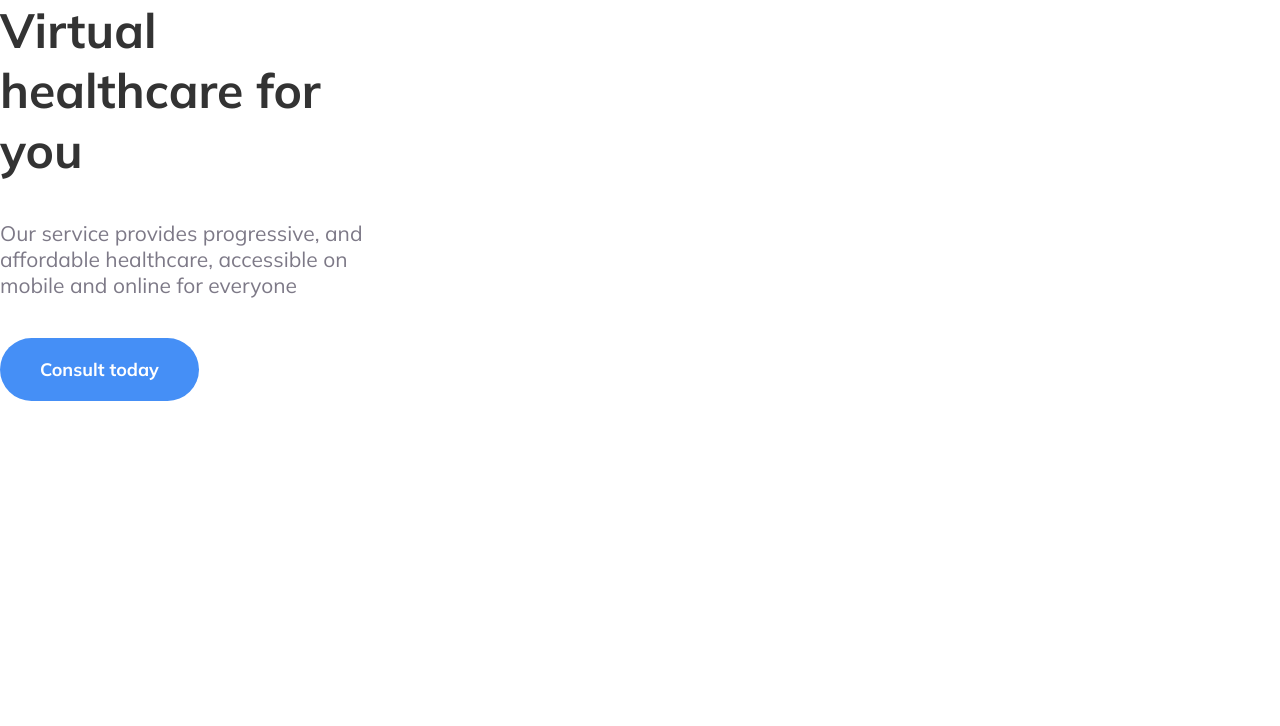
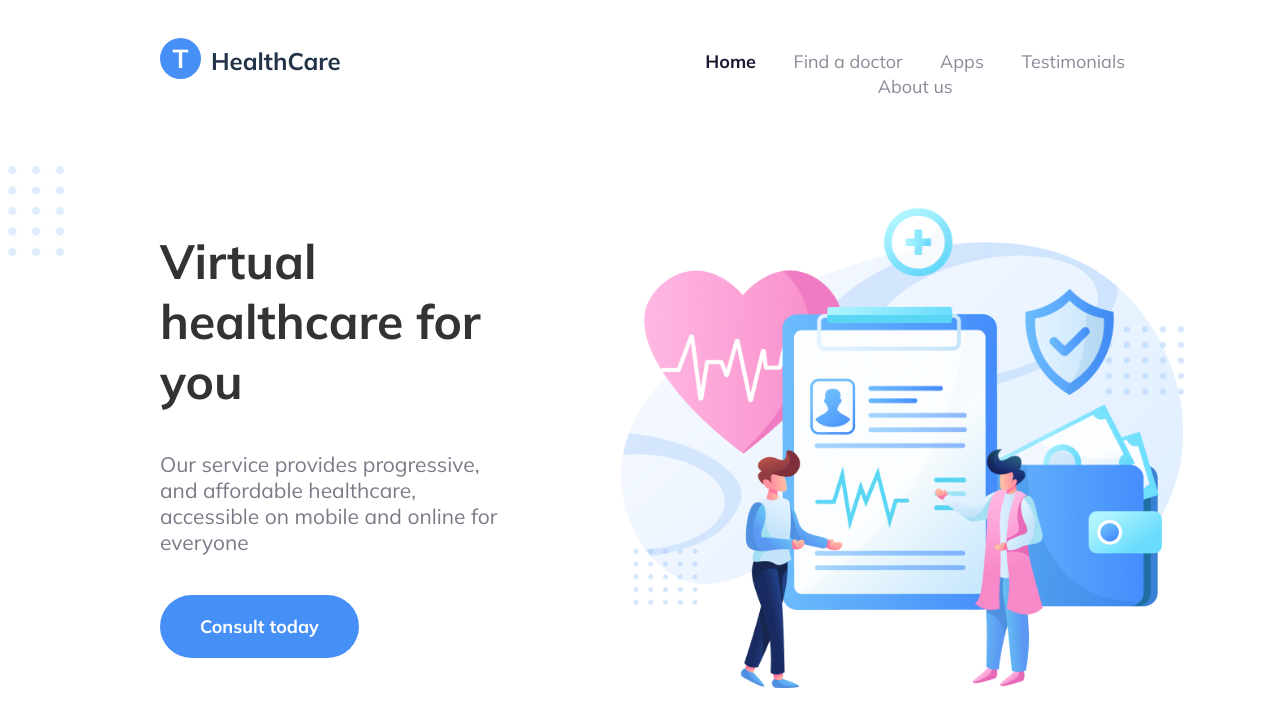
Before and after one commit to muntheoy/react-project, a React (Create React App) app: page / in a window 1280 px wide. Shown: the top 726 px of the page. Built offline with nearby package versions, Linux system fonts and the light colour scheme.

Commit message:
Create header

```diff
--- a/src/App.tsx
+++ b/src/App.tsx
@@ -1,6 +1,7 @@
 import React from 'react';
 import './styles/App.css';
 import HeaderText from './components/HeaderText';
+import Header from './components/Header';
 
 
 function App() {
@@ -8,7 +9,8 @@ function App() {
 
   return (
     <div className="App">
-      <HeaderText title={'Virtual healthcare for you'} subtitle={'Our service provides progressive, and affordable healthcare, accessible on mobile and online for everyone'} buttonText={'Consult today'}/>
+      <Header/>
+      {/* <HeaderText title={'Virtual healthcare for you'} subtitle={'Our service provides progressive, and affordable healthcare, accessible on mobile and online for everyone'} buttonText={'Consult today'}/> */}
     </div>
   );
 }
--- /dev/null
+++ b/src/components/Header.tsx
@@ -0,0 +1,34 @@
+import React from "react";
+import TopNavigation from "./TopNavigation";
+import Logo from "./Logo";
+import "../styles/Header.css";
+import HeaderText from "./HeaderText";
+
+
+interface IHeader {};
+
+const Header: React.FC<IHeader> = () => {
+    return (
+        <div className="container">
+            <img className = "img-element" src={require("../assets/images/element.png")} alt = "Header Element" />
+            <div className="header">
+            <div className="top-header">
+                <Logo letter={"T"} text={"HealthCare"} />
+                <TopNavigation />
+            </div>
+            <div className="bottom-header">
+                <HeaderText title={'Virtual healthcare for you'} subtitle={'Our service provides progressive, and affordable healthcare, accessible on mobile and online for everyone'} buttonText={'Consult today'} />
+                <img
+                className = "img-illustration"
+                 src={require("../assets/images/headerIllustration.png")}
+                 alt="Header Illustration"
+
+                  />
+            </div>
+        </div>
+        </div>
+    )
+}
+
+export default Header;
+export {}
--- a/src/components/TopNavigation.tsx
+++ b/src/components/TopNavigation.tsx
@@ -13,7 +13,7 @@ const TopNavigation: React.FC<ITopNavigation> = () => {
   const buttons = ['Home', 'Find a doctor', 'Apps', 'Testimonials', 'About us'];
 
   return (
-    <div className="top-navigation">
+    <div style={{width:'50%'}}>
       {buttons.map((button, index) => (
         <TopNavigationButton
           key={index}
--- a/src/components/TopNavigationButton.tsx
+++ b/src/components/TopNavigationButton.tsx
@@ -1,5 +1,5 @@
 import React from "react";
-import "./TopNavigationButton.css";
+import "../styles/TopNavigationButton.css";
 
 interface ITopNavigationButton {
   text: string;
@@ -15,7 +15,7 @@ const TopNavigationButton: React.FC<ITopNavigationButton> = ({
   const buttonClassName = isActive ? "active" : "inactive";
 
   return (
-    <button className={`button ${buttonClassName}`} onClick={onClick}>
+    <button className={`navigation-button ${buttonClassName}`} onClick={onClick}>
       {text}
     </button>
   );
--- /dev/null
+++ b/src/styles/Header.css
@@ -0,0 +1,41 @@
+.container{
+    display: flex;
+    flex-direction: row;
+    margin-top: 3%;
+}
+
+.header{
+    display: flex;
+    flex-direction: column;
+    margin: 0 auto;
+    width: 80%;
+    height: auto;
+
+}
+
+.top-header {
+    display: flex;
+    flex-direction: row;
+    align-items: baseline;
+    justify-content: space-between;
+    margin-bottom: 10%;
+
+}
+
+.bottom-header {
+    display: flex;
+    flex-direction: row;
+    align-items: center;
+    justify-content: space-between;
+}
+
+.img-illustration{
+    width: 55%;
+
+}
+
+.img-element{
+    height: 10%;
+    width: 5%;
+    margin-top: 10%;
+}
--- a/src/styles/HeaderText.css
+++ b/src/styles/HeaderText.css
@@ -1,9 +1,8 @@
-/* HeaderText.css */
 .my-component {
     display: flex;
     flex-direction: column;
     align-items: flex-start;
-    width: 30%;
+    width: 35%;
 }
 
 .text-container {
--- a/src/styles/TopNavigationButton.css
+++ b/src/styles/TopNavigationButton.css
@@ -1,16 +1,18 @@
-/* TopNavigationButton.css */
-.button {
+
+.navigation-button {
     border: none;
     background: none;
     font-size: 18px;
+    margin-right: 5%;
   }
 
   .active {
-    color: black;
+    color: #1F1534;
     font-family: "MulishBold";
   }
 
   .inactive {
-    color: gray;
+    color: #1F1534;
+    opacity: 50%;
     font-family: "MulishRegular";
   }
```
Also changed, not shown: src/assets/images/element.png (added), src/assets/images/headerIllustration.png (added), src/components/HeaderText.tsx (line endings or trailing spaces).
